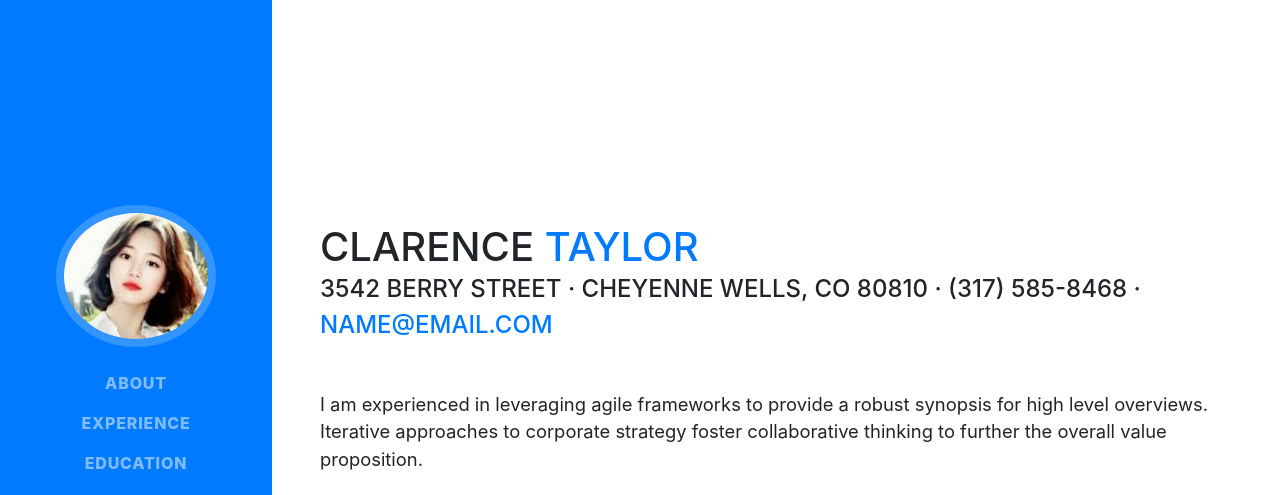
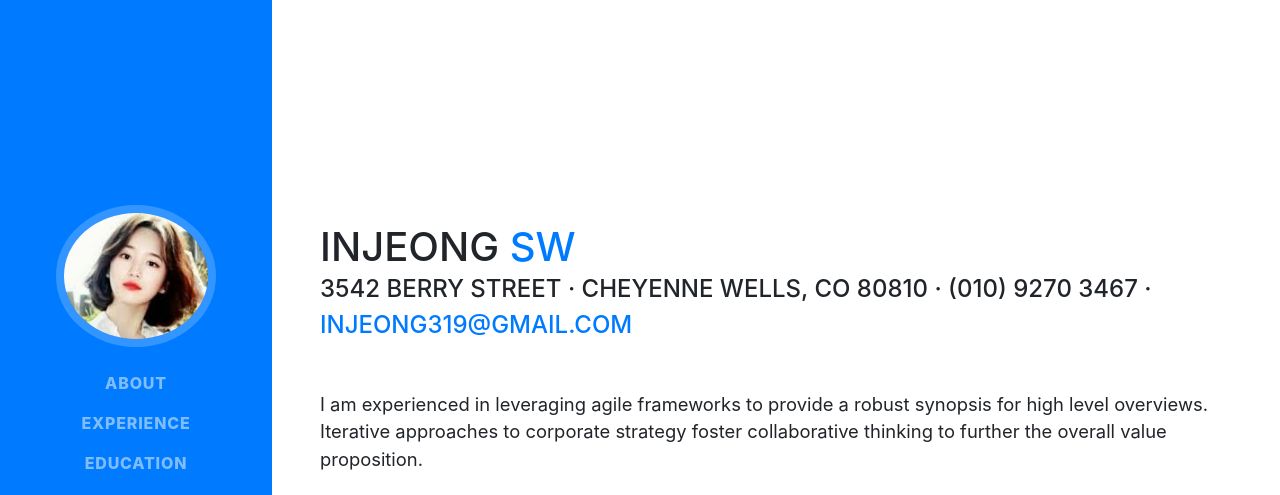
Before and after one commit to jeong369/jeong369.github.io, a website with bundled scripts: page index.html in a window 1280 px wide. Shown: the top 495 px of the page. Built offline with nearby package versions, Linux system fonts and the light colour scheme; a web font is replaced by a local one.

Commit message:
이미지&새창열기&이름변경&대소문자

```diff
--- a/index.html
+++ b/index.html
@@ -63,18 +63,18 @@
 
       <section class="resume-section p-3 p-lg-5 d-flex d-column" id="about">
         <div class="my-auto">
-          <h1 class="mb-0">Clarence
-            <span class="text-primary">Taylor</span>
+          <h1 class="mb-0">INJEONG
+            <span class="text-primary">SW</span>
           </h1>
-          <div class="subheading mb-5">3542 Berry Street · Cheyenne Wells, CO 80810 · (317) 585-8468 ·
-            <a href="mailto:name@email.com">name@email.com</a>
+          <div class="subheading mb-5">3542 Berry Street · Cheyenne Wells, CO 80810 · (010) 9270 3467 ·
+            <a href="mailto:name@email.com">injeong319@gmail.com</a>
           </div>
           <p class="lead mb-5">I am experienced in leveraging agile frameworks to provide a robust synopsis for high level overviews. Iterative approaches to corporate strategy foster collaborative thinking to further the overall value proposition.</p>
           <div class="social-icons">
             <a href="#">
               <i class="fab fa-linkedin-in"></i>
             </a>
-            <a href="#">
+            <a href="https://github.com/jeong369" target="_blank">
               <i class="fab fa-github"></i>
             </a>
             <a href="#">
```
